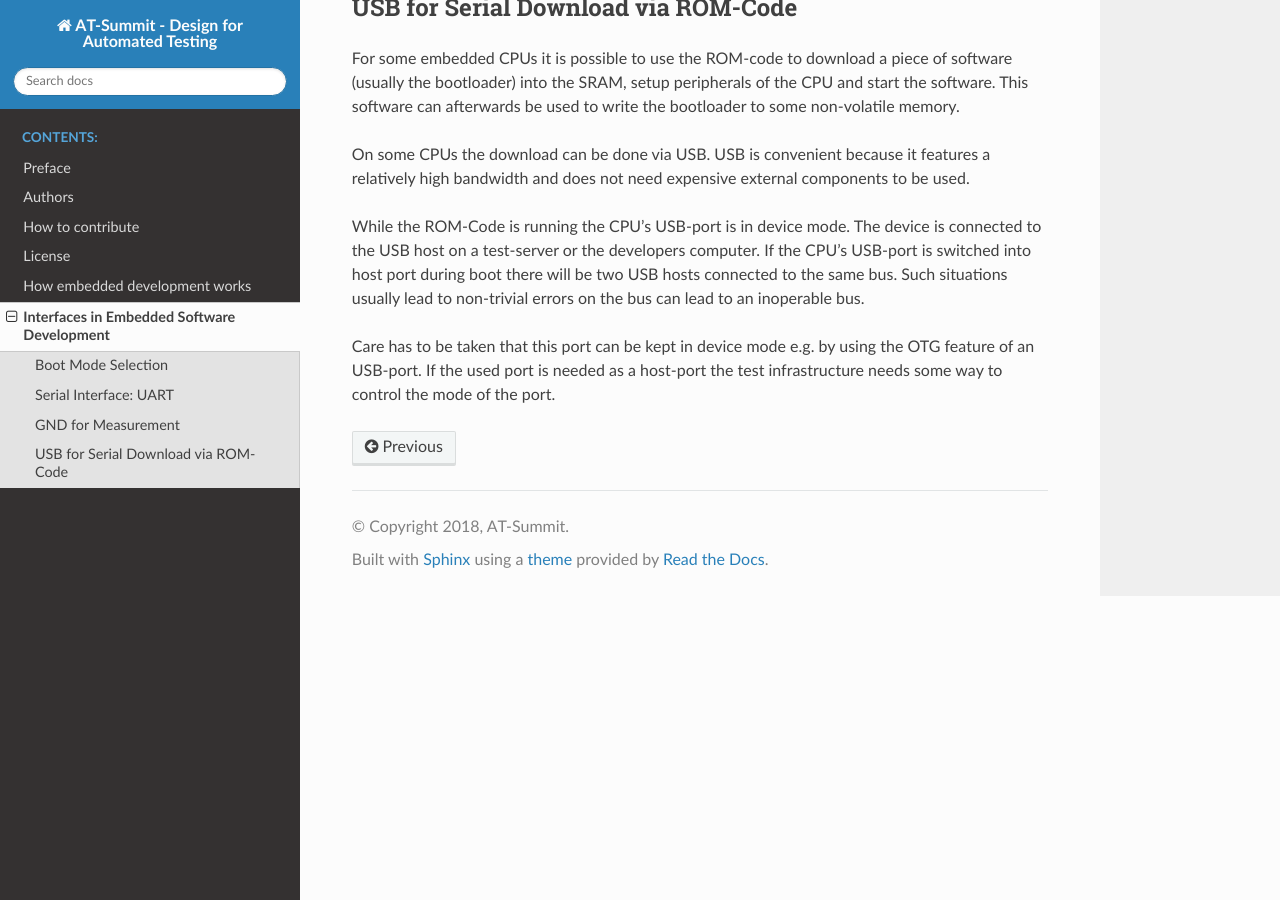
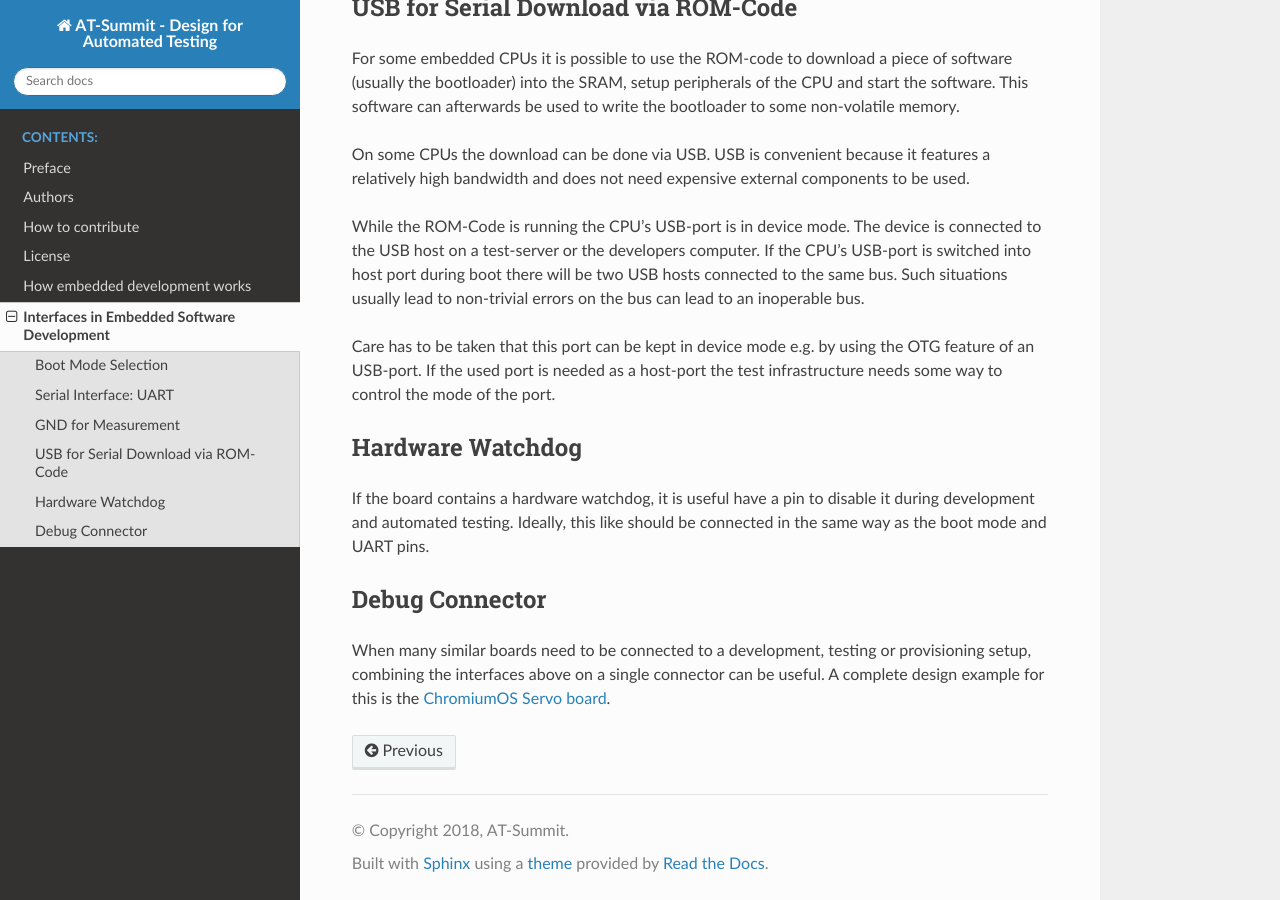
Before and after one commit to SmithChart/Designing-for-Automated-Testing, a Sphinx documentation site: the page built from source/interfaces.rst, in a window 1280 px wide and 900 px high, scrolled down 1374 px. Built offline with Sphinx 7.4.7 and the Read the Docs theme 2.0.0, drawn with Linux system fonts in a browser that asks for light colours; formulas are drawn with MathJax 3.

Commit message:
Add sections on hardware watchdogs and suggest a debug connector

```diff
--- a/source/interfaces.rst
+++ b/source/interfaces.rst
@@ -91,3 +91,20 @@ Care has to be taken that this port can be kept in device mode e.g. by using
 the OTG feature of an USB-port.
 If the used port is needed as a host-port the test infrastructure needs some
 way to control the mode of the port.
+
+Hardware Watchdog
+-----------------
+
+If the board contains a hardware watchdog, it is useful have a pin to disable
+it during development and automated testing.
+Ideally, this like should be connected in the same way as the boot mode and
+UART pins.
+
+Debug Connector
+---------------
+
+When many similar boards need to be connected to a development, testing or
+provisioning setup, combining the interfaces above on a single connector can be
+useful.
+A complete design example for this is the `ChromiumOS Servo board
+<https://chromium.googlesource.com/chromiumos/third_party/hdctools/+/refs/heads/master/docs/servo_v4.md>`_.
```
